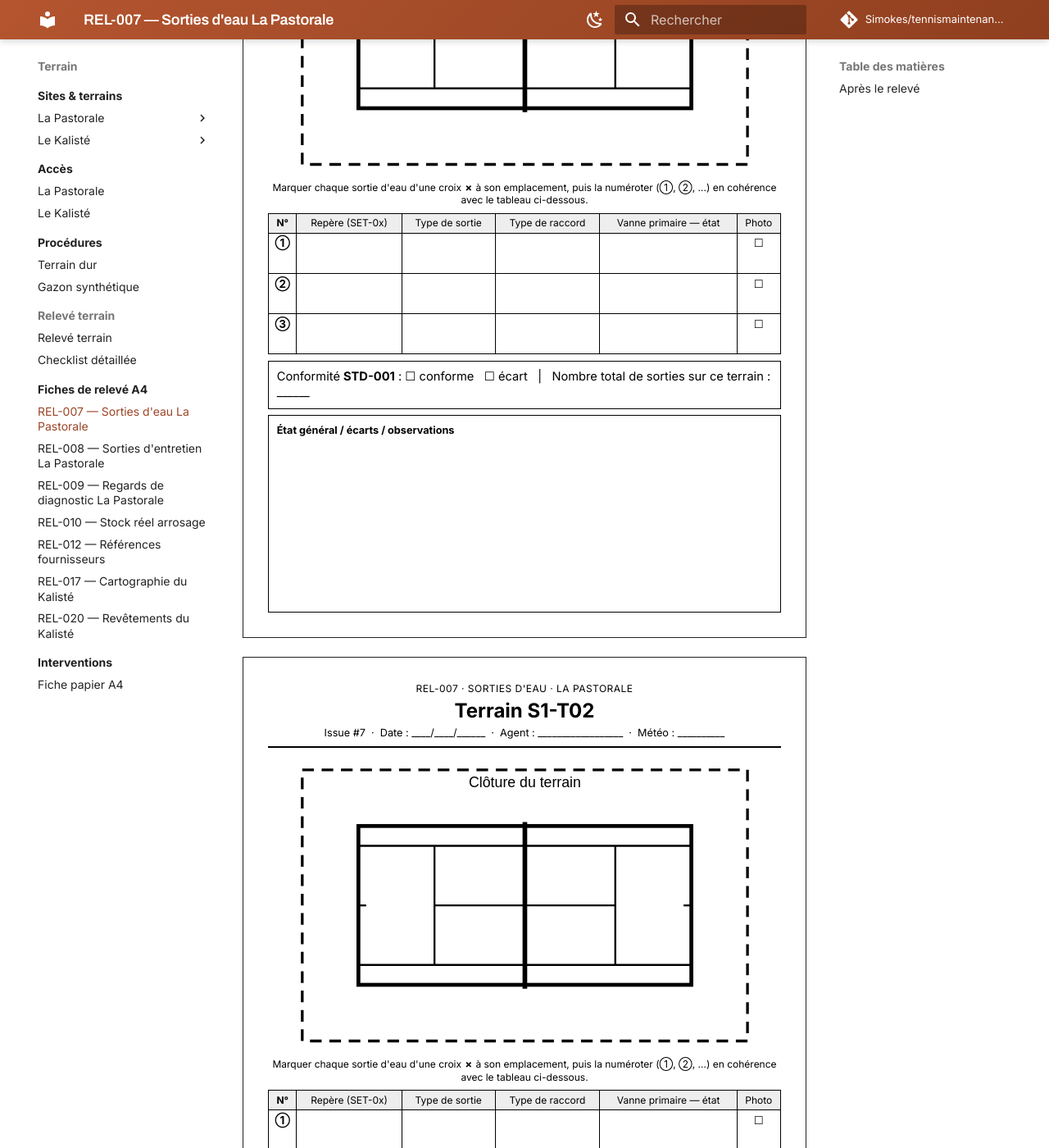
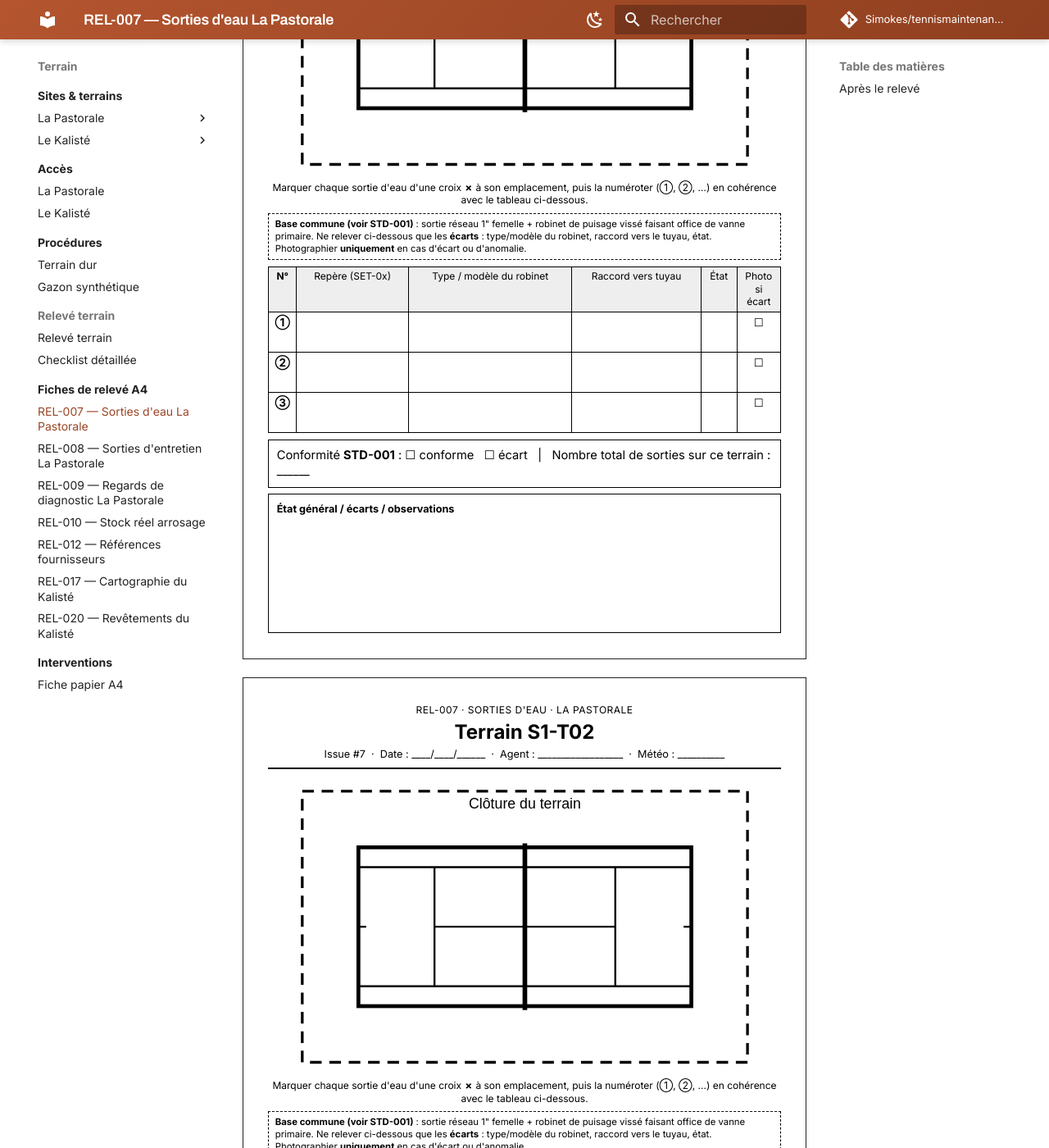
Before and after one commit to Simokes/tennismaintenance, an MkDocs documentation site: the page built from docs/releves/REL-007-sorties-eau-la-pastorale.md, in a window 1280 px wide and 1400 px high, scrolled down 741 px. Shown: the whole window at 82% size. Built offline with MkDocs 1.6.1 and Material for MkDocs 9.7.7, drawn with Linux system fonts in a browser that asks for light colours; comment, search, counter and statistics services are not loaded; some of the changed text lies outside the part shown.

Commit message:
REL-007 : simplifier le relevé des SET et documenter le modèle de référence (#69) (#70)
Documente la base commune des sorties d'eau terrain (SET) une seule fois
dans STD-001 et réduit REL-007 aux seuls éléments variables.

- STD-001 : nouvelle section « Configuration existante constatée sur site »
  (sortie réseau 1" femelle + robinet de puisage vissé), distincte de la
  configuration cible, avec photo de référence S1-SET-reference-existante.
- REL-007 : colonnes ramenées aux écarts (Type/modèle du robinet, Raccord
  vers tuyau, État), colonne « Photo » → « Photo si écart », rappel de la
  base commune renvoyant vers STD-001 sur les 6 pages terrain.
- docs/ : écho STD-001 mis à jour + style .base-note.


Claude-Session: https://claude.ai/code/session_012VdeNUuFTgpQphW2FkNrq7

Co-authored-by: Claude Opus 4.8 <noreply@anthropic.com>

```diff
--- a/docs/stylesheets/print.css
+++ b/docs/stylesheets/print.css
@@ -104,6 +104,13 @@
 .releve-sheet .court-caption {
   font-size: 9pt;
   text-align: center;
+  margin-bottom: 2mm;
+}
+
+.releve-sheet .base-note {
+  font-size: 8.5pt;
+  border: 1px dashed #000;
+  padding: 1.5mm 2mm;
   margin-bottom: 2mm;
 }
 
--- a/releves/REL-007-sorties-eau-la-pastorale.md
+++ b/releves/REL-007-sorties-eau-la-pastorale.md
@@ -37,9 +37,13 @@ n'affichait pas tous les éléments sous Chrome).
   </div>
   <div class="court-caption">Marquer chaque sortie d'eau d'une croix <b>✗</b> à son emplacement, puis la numéroter (①, ②, …) en cohérence avec le tableau ci-dessous.</div>
 
+  <div class="base-note">
+    <b>Base commune (voir STD-001)</b> : sortie réseau 1" femelle + robinet de puisage vissé faisant office de vanne primaire. Ne relever ci-dessous que les <b>écarts</b> : type/modèle du robinet, raccord vers le tuyau, état. Photographier <b>uniquement</b> en cas d'écart ou d'anomalie.
+  </div>
+
   <table class="releve-table">
     <thead>
-      <tr><th>N°</th><th>Repère (SET-0x)</th><th>Type de sortie</th><th>Type de raccord</th><th>Vanne primaire — état</th><th>Photo</th></tr>
+      <tr><th>N°</th><th>Repère (SET-0x)</th><th>Type / modèle du robinet</th><th>Raccord vers tuyau</th><th>État</th><th>Photo si écart</th></tr>
     </thead>
     <tbody>
       <tr><td>①</td><td></td><td></td><td></td><td></td><td>☐</td></tr>
@@ -83,9 +87,13 @@ n'affichait pas tous les éléments sous Chrome).
   </div>
   <div class="court-caption">Marquer chaque sortie d'eau d'une croix <b>✗</b> à son emplacement, puis la numéroter (①, ②, …) en cohérence avec le tableau ci-dessous.</div>
 
+  <div class="base-note">
+    <b>Base commune (voir STD-001)</b> : sortie réseau 1" femelle + robinet de puisage vissé faisant office de vanne primaire. Ne relever ci-dessous que les <b>écarts</b> : type/modèle du robinet, raccord vers le tuyau, état. Photographier <b>uniquement</b> en cas d'écart ou d'anomalie.
+  </div>
+
   <table class="releve-table">
     <thead>
-      <tr><th>N°</th><th>Repère (SET-0x)</th><th>Type de sortie</th><th>Type de raccord</th><th>Vanne primaire — état</th><th>Photo</th></tr>
+      <tr><th>N°</th><th>Repère (SET-0x)</th><th>Type / modèle du robinet</th><th>Raccord vers tuyau</th><th>État</th><th>Photo si écart</th></tr>
     </thead>
     <tbody>
       <tr><td>①</td><td></td><td></td><td></td><td></td><td>☐</td></tr>
@@ -129,9 +137,13 @@ n'affichait pas tous les éléments sous Chrome).
   </div>
   <div class="court-caption">Marquer chaque sortie d'eau d'une croix <b>✗</b> à son emplacement, puis la numéroter (①, ②, …) en cohérence avec le tableau ci-dessous.</div>
 
+  <div class="base-note">
+    <b>Base commune (voir STD-001)</b> : sortie réseau 1" femelle + robinet de puisage vissé faisant office de vanne primaire. Ne relever ci-dessous que les <b>écarts</b> : type/modèle du robinet, raccord vers le tuyau, état. Photographier <b>uniquement</b> en cas d'écart ou d'anomalie.
+  </div>
+
   <table class="releve-table">
     <thead>
-      <tr><th>N°</th><th>Repère (SET-0x)</th><th>Type de sortie</th><th>Type de raccord</th><th>Vanne primaire — état</th><th>Photo</th></tr>
+      <tr><th>N°</th><th>Repère (SET-0x)</th><th>Type / modèle du robinet</th><th>Raccord vers tuyau</th><th>État</th><th>Photo si écart</th></tr>
     </thead>
     <tbody>
       <tr><td>①</td><td></td><td></td><td></td><td></td><td>☐</td></tr>
@@ -175,9 +187,13 @@ n'affichait pas tous les éléments sous Chrome).
   </div>
   <div class="court-caption">Marquer chaque sortie d'eau d'une croix <b>✗</b> à son emplacement, puis la numéroter (①, ②, …) en cohérence avec le tableau ci-dessous.</div>
 
+  <div class="base-note">
+    <b>Base commune (voir STD-001)</b> : sortie réseau 1" femelle + robinet de puisage vissé faisant office de vanne primaire. Ne relever ci-dessous que les <b>écarts</b> : type/modèle du robinet, raccord vers le tuyau, état. Photographier <b>uniquement</b> en cas d'écart ou d'anomalie.
+  </div>
+
   <table class="releve-table">
     <thead>
-      <tr><th>N°</th><th>Repère (SET-0x)</th><th>Type de sortie</th><th>Type de raccord</th><th>Vanne primaire — état</th><th>Photo</th></tr>
+      <tr><th>N°</th><th>Repère (SET-0x)</th><th>Type / modèle du robinet</th><th>Raccord vers tuyau</th><th>État</th><th>Photo si écart</th></tr>
     </thead>
     <tbody>
       <tr><td>①</td><td></td><td></td><td></td><td></td><td>☐</td></tr>
@@ -221,9 +237,13 @@ n'affichait pas tous les éléments sous Chrome).
   </div>
   <div class="court-caption">Marquer chaque sortie d'eau d'une croix <b>✗</b> à son emplacement, puis la numéroter (①, ②, …) en cohérence avec le tableau ci-dessous.</div>
 
+  <div class="base-note">
+    <b>Base commune (voir STD-001)</b> : sortie réseau 1" femelle + robinet de puisage vissé faisant office de vanne primaire. Ne relever ci-dessous que les <b>écarts</b> : type/modèle du robinet, raccord vers le tuyau, état. Photographier <b>uniquement</b> en cas d'écart ou d'anomalie.
+  </div>
+
   <table class="releve-table">
     <thead>
-      <tr><th>N°</th><th>Repère (SET-0x)</th><th>Type de sortie</th><th>Type de raccord</th><th>Vanne primaire — état</th><th>Photo</th></tr>
+      <tr><th>N°</th><th>Repère (SET-0x)</th><th>Type / modèle du robinet</th><th>Raccord vers tuyau</th><th>État</th><th>Photo si écart</th></tr>
     </thead>
     <tbody>
       <tr><td>①</td><td></td><td></td><td></td><td></td><td>☐</td></tr>
@@ -267,9 +287,13 @@ n'affichait pas tous les éléments sous Chrome).
   </div>
   <div class="court-caption">Marquer chaque sortie d'eau d'une croix <b>✗</b> à son emplacement, puis la numéroter (①, ②, …) en cohérence avec le tableau ci-dessous.</div>
 
+  <div class="base-note">
+    <b>Base commune (voir STD-001)</b> : sortie réseau 1" femelle + robinet de puisage vissé faisant office de vanne primaire. Ne relever ci-dessous que les <b>écarts</b> : type/modèle du robinet, raccord vers le tuyau, état. Photographier <b>uniquement</b> en cas d'écart ou d'anomalie.
+  </div>
+
   <table class="releve-table">
     <thead>
-      <tr><th>N°</th><th>Repère (SET-0x)</th><th>Type de sortie</th><th>Type de raccord</th><th>Vanne primaire — état</th><th>Photo</th></tr>
+      <tr><th>N°</th><th>Repère (SET-0x)</th><th>Type / modèle du robinet</th><th>Raccord vers tuyau</th><th>État</th><th>Photo si écart</th></tr>
     </thead>
     <tbody>
       <tr><td>①</td><td></td><td></td><td></td><td></td><td>☐</td></tr>
```
Also changed, not shown: docs/standards/sortie-terrain.md (+20 -0 lines), standards/STD-001-sortie-eau-terrain.md (+38 -8 lines), assets/photos/equipements/S1-SET-reference-existante-2026-07-11.jpg (added).
